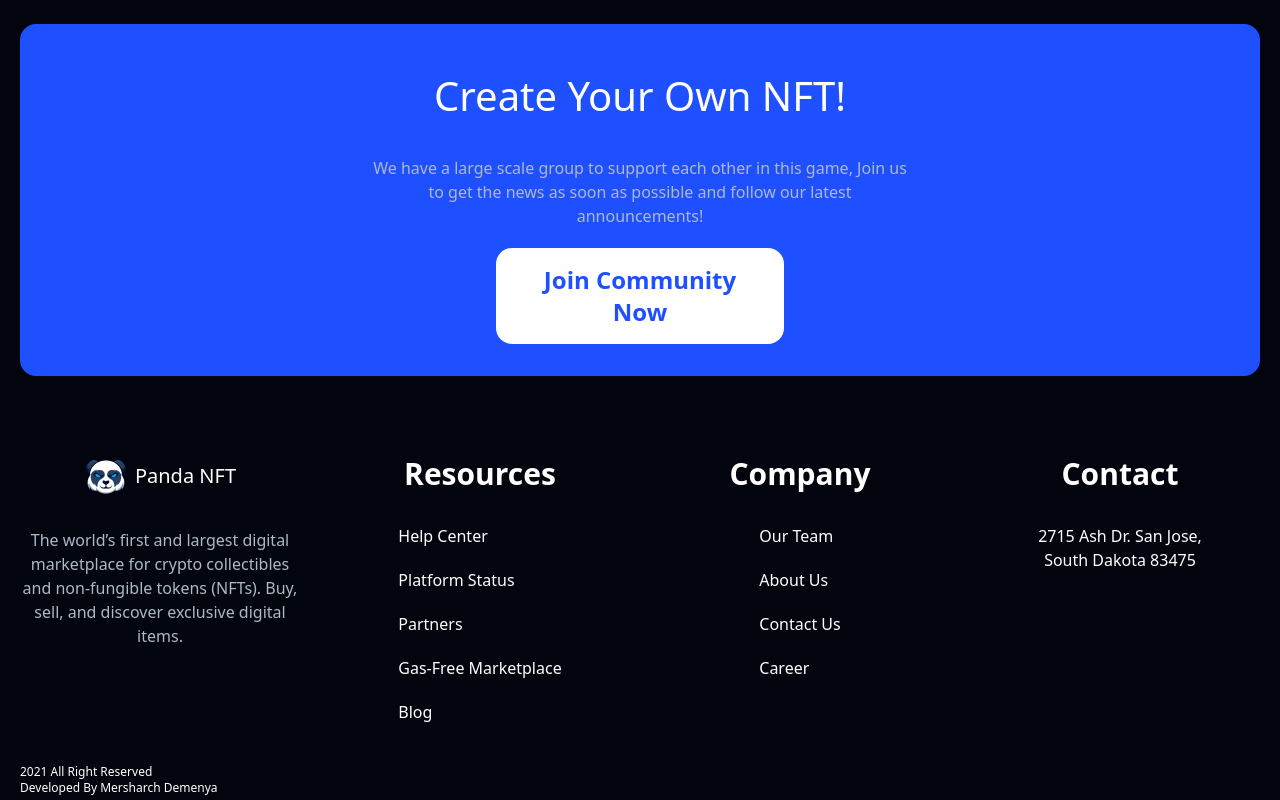
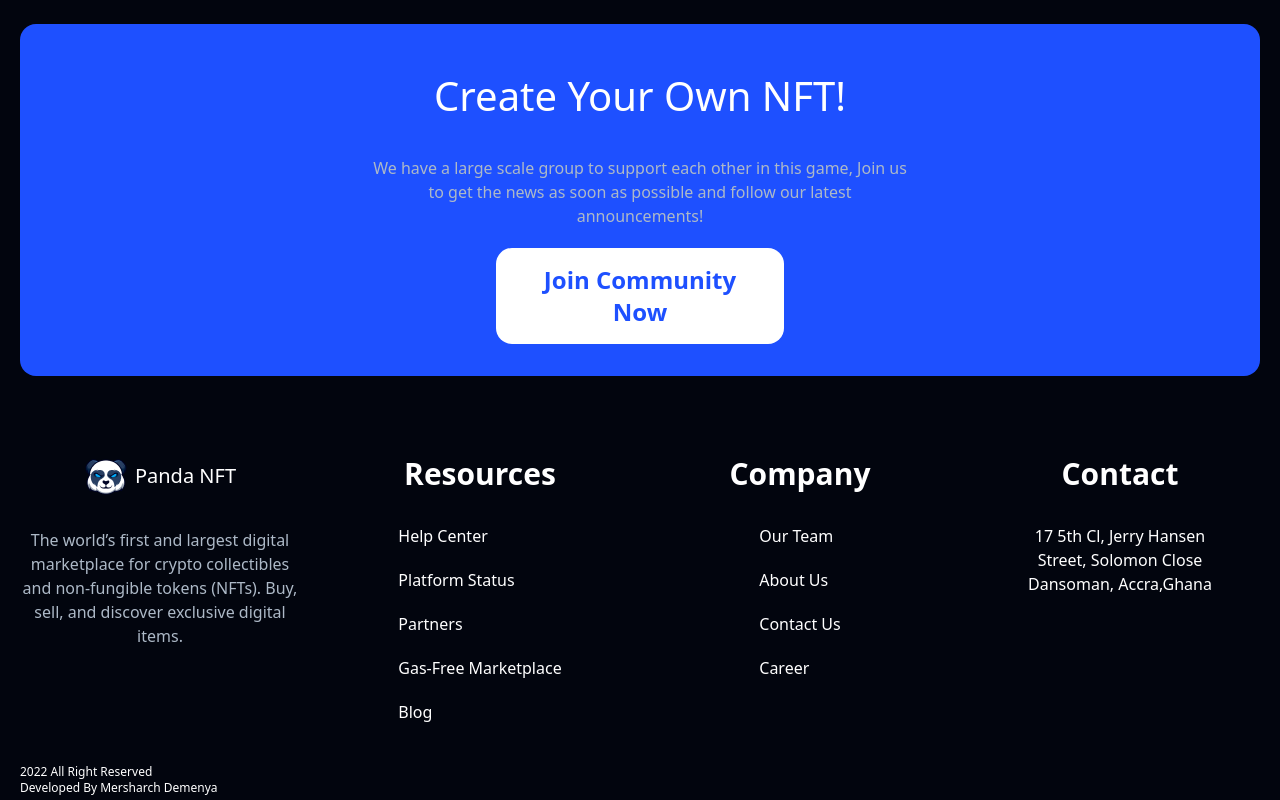
Before and after one commit to Mersharch/panda-nft, a React (Create React App) app: page / in a window 1280 px wide. Shown: the part 2949-3749 px from the top of the page. Built offline with nearby package versions, Linux system fonts and the light colour scheme.

Commit message:
minor edit

```diff
--- a/src/components/Footer.jsx
+++ b/src/components/Footer.jsx
@@ -36,12 +36,12 @@ const Footer = () => {
             <div className='flex flex-col items-center justify-center'>
                 <h3 className='text-3xl font-semibold'>Contact</h3>
                 <ul className='mt-8 flex flex-col gap-5'>
-                    <li className='w-48 text-center'>2715 Ash Dr. San Jose, South Dakota 83475</li>
+                    <li className='w-48 text-center'>17 5th Cl, Jerry Hansen Street, Solomon Close Dansoman, Accra,Ghana</li>
                     <div></div>
                 </ul>
             </div>
         </div>
-        <h3 className='lg:self-start text-xs flex flex-col'>2021 All Right Reserved <span>Developed By Mersharch Demenya</span></h3>
+        <h3 className='lg:self-start text-xs flex flex-col'>2022 All Right Reserved <span>Developed By Mersharch Demenya</span></h3>
     </div>
   )
 }
```
